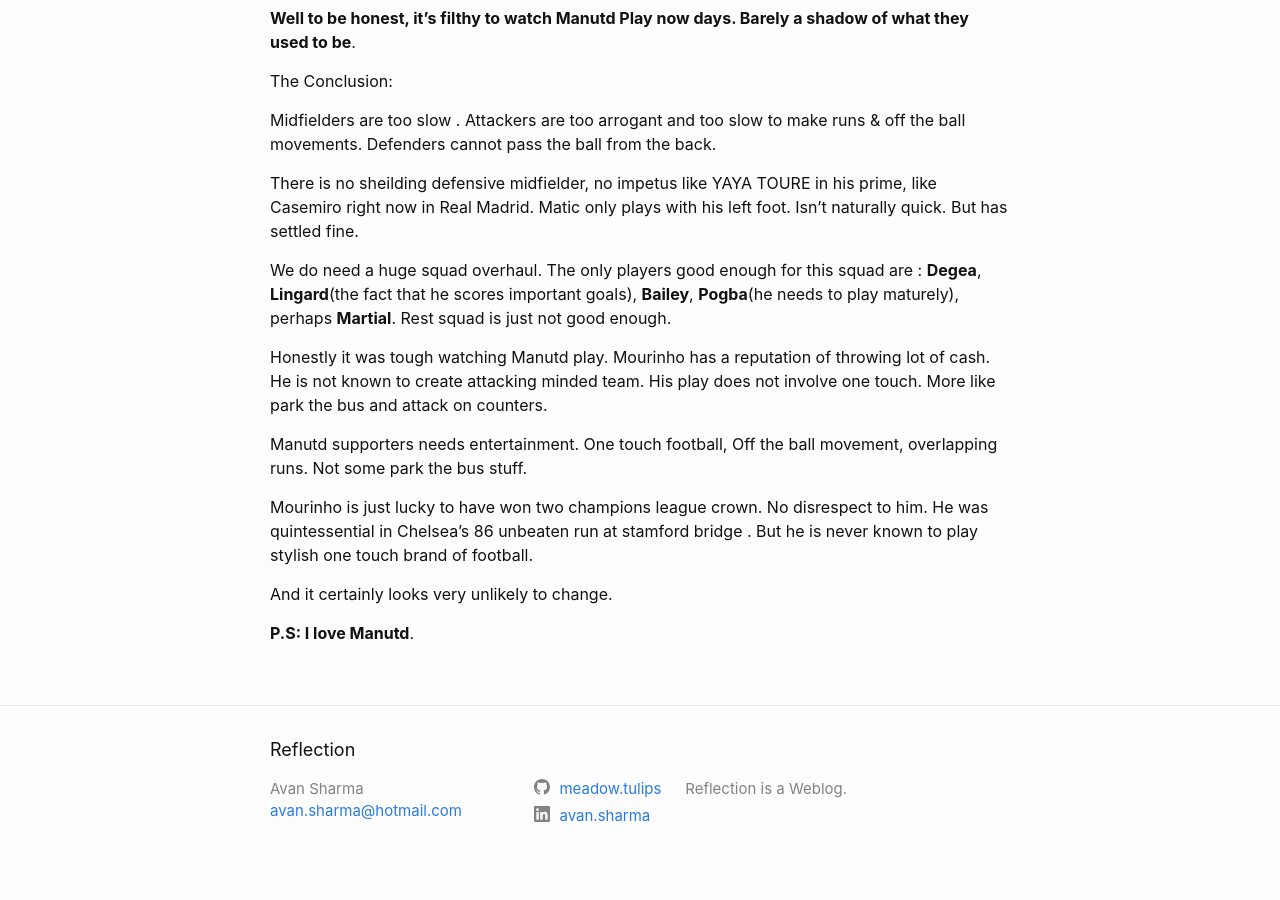
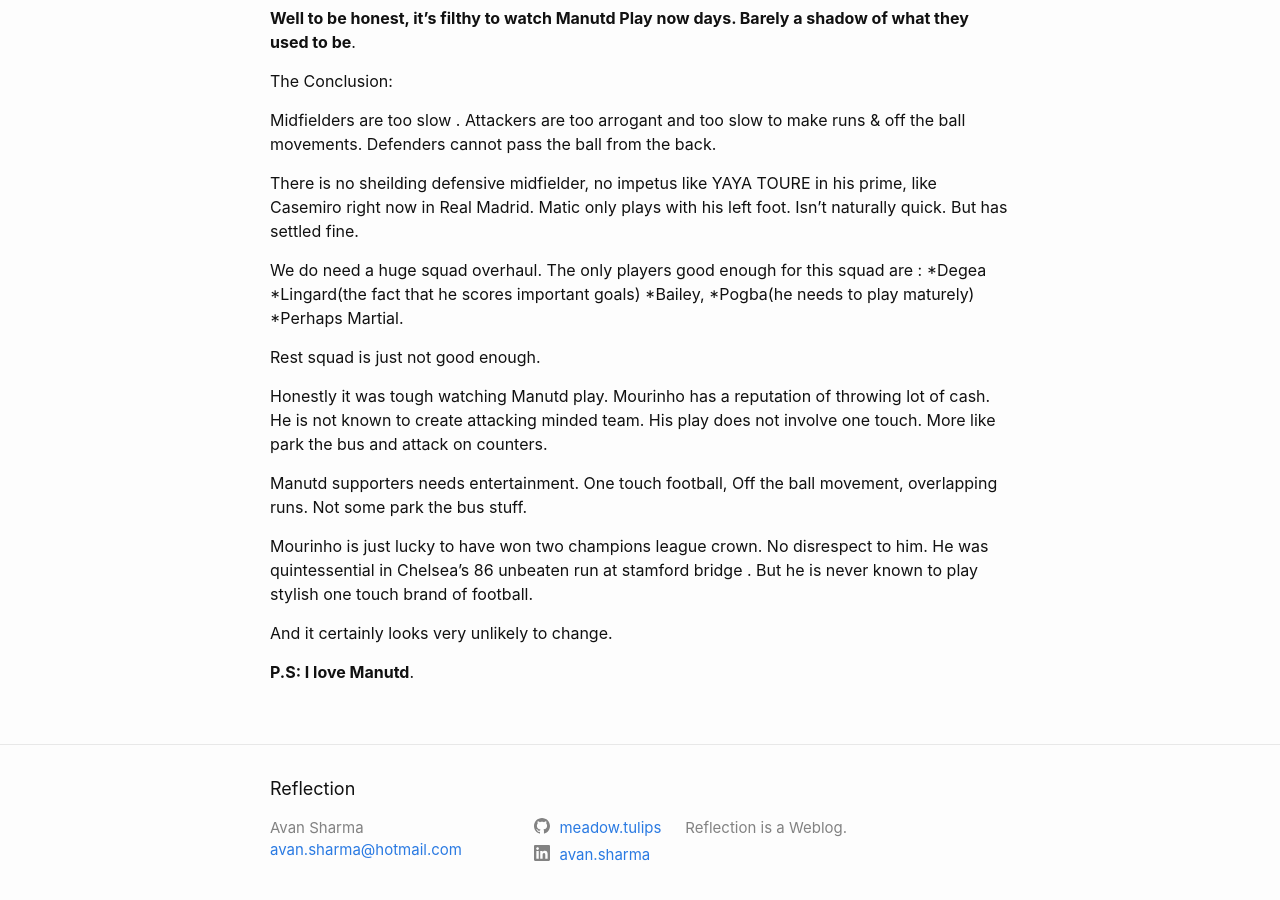
Before and after one commit to meadow-tulips/Myblog, a Jekyll site: the page built from _posts/2018-03-22-the-manutd-conundrum.markdown, in a window 1280 px wide and 900 px high, scrolled down 659 px. Built offline with Jekyll 4.4.1, drawn with Linux system fonts in a browser that asks for light colours.

```diff
--- a/_posts/2018-03-22-the-manutd-conundrum.markdown
+++ b/_posts/2018-03-22-the-manutd-conundrum.markdown
@@ -33,7 +33,13 @@ There is no sheilding defensive midfielder, no impetus like YAYA TOURE in his pr
 Matic only plays with his left foot. Isn't naturally quick. But has settled fine.
 
 We do need a huge squad overhaul.
-The only players good enough for this squad are : **Degea**, **Lingard**(the fact that he scores important goals), **Bailey**, **Pogba**(he needs to play maturely), perhaps **Martial**.
+The only players good enough for this squad are :
+*Degea
+*Lingard(the fact that he scores important goals)
+*Bailey,
+*Pogba(he needs to play maturely)
+*Perhaps Martial.
+
 Rest squad is just not good enough.
 
 Honestly it was tough watching Manutd play. Mourinho has a reputation of throwing lot of cash. He is not known to create attacking minded team. His play does not involve one touch.
```
